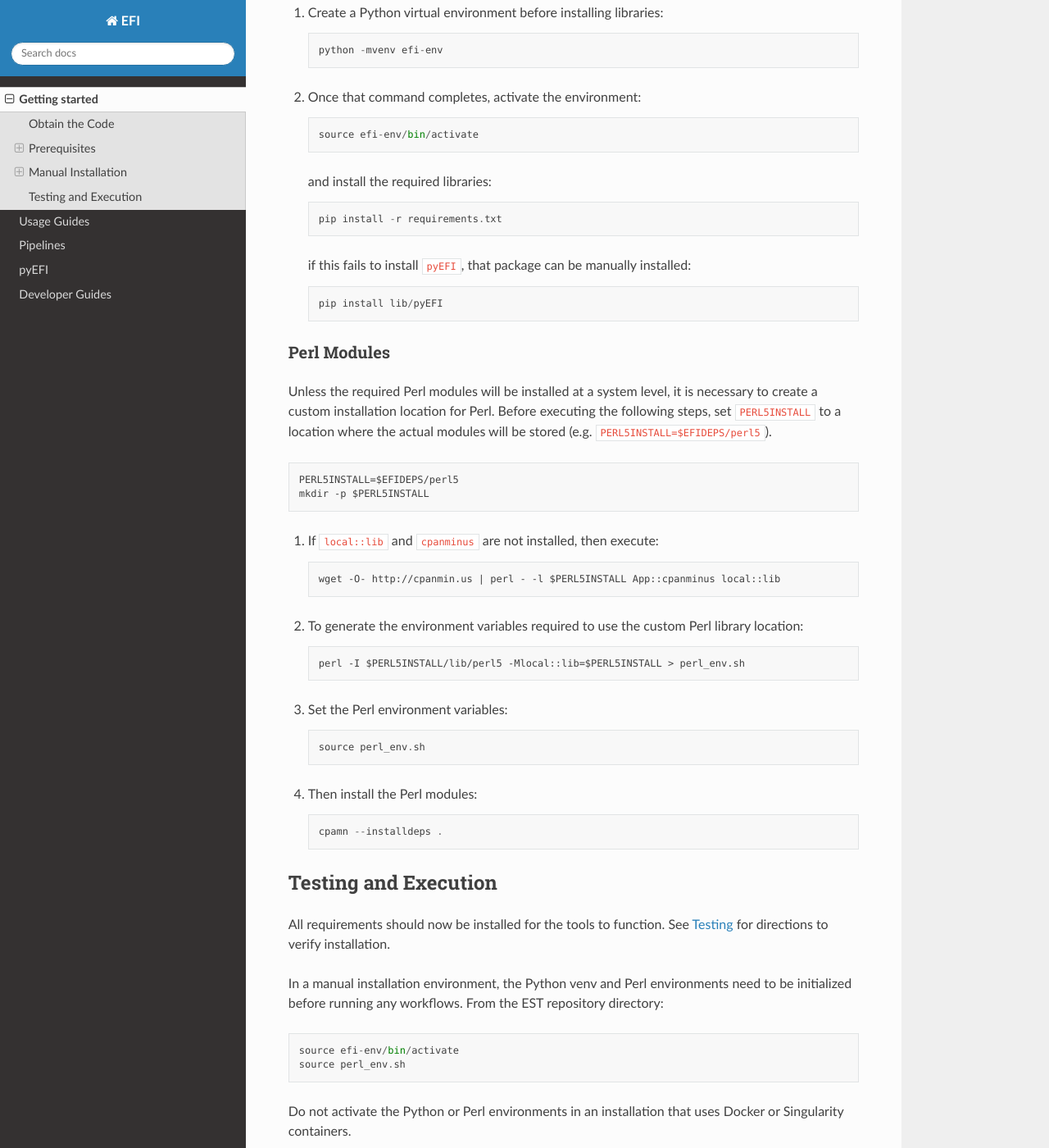
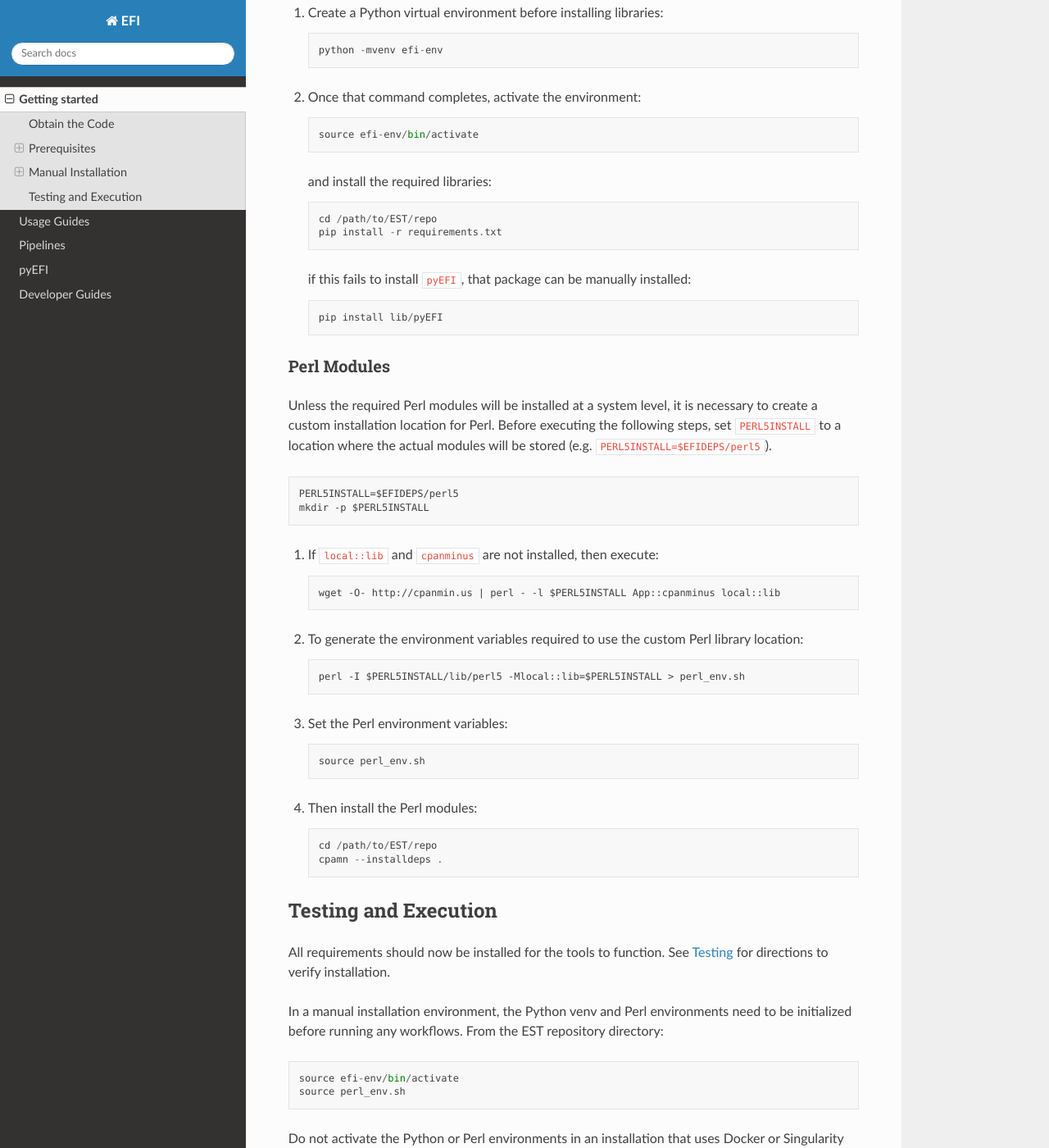
Before and after one commit to EnzymeFunctionInitiative/EST, a Sphinx documentation site: the page built from docs/getting_started.rst, in a window 1280 px wide and 1400 px high, scrolled down 2092 px. Shown: the whole window at 82% size. Built offline with Sphinx 7.4.7 and the Read the Docs theme 3.1.0, drawn with Linux system fonts in a browser that asks for light colours.

Commit message:
add commands to cd into the EST repo before pip or cpamn installing dependencies

```diff
--- a/docs/getting_started.rst
+++ b/docs/getting_started.rst
@@ -112,6 +112,7 @@ be used to create a venv and install the required libraries:
 
    and install the required libraries: ::
 
+        cd /path/to/EST/repo
         pip install -r requirements.txt
 
    if this fails to install ``pyEFI``, that package can be manually installed: ::
@@ -144,6 +145,7 @@ the actual modules will be stored (e.g. ``PERL5INSTALL=$EFIDEPS/perl5``). ::
 
 4. Then install the Perl modules: ::
 
+    cd /path/to/EST/repo
     cpamn --installdeps .
 
 Testing and Execution
```
